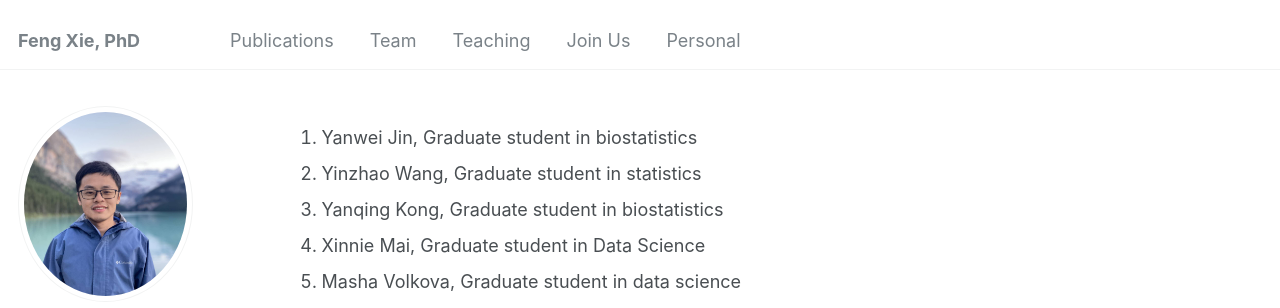
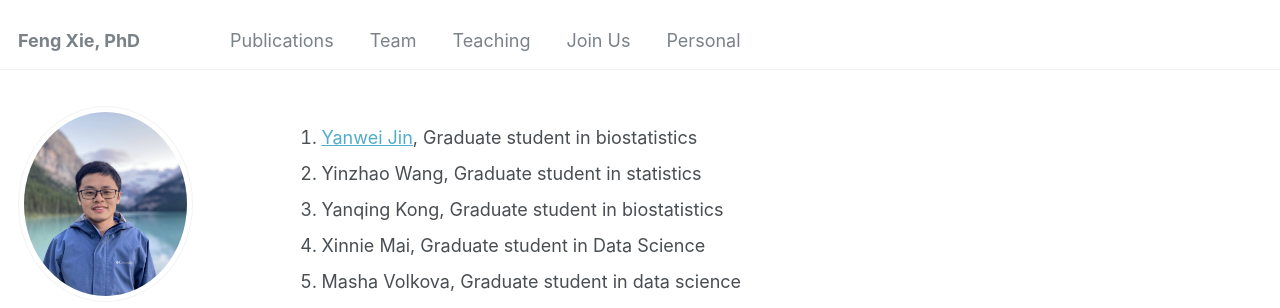
Before and after one commit to fengx13/fengx13.github.io, a Jekyll site: the page built from _pages/team.md, in a window 1280 px wide. Shown: the top 308 px of the page. Built offline with Jekyll 4.4.1, drawn with Linux system fonts in a browser that asks for light colours; some web fonts are replaced; part of the change alters nothing that is shown.

```diff
--- a/_pages/team.md
+++ b/_pages/team.md
@@ -5,7 +5,7 @@ permalink: /team/
 author_profile: true
 ---
 
-1. Yanwei Jin, Graduate student in biostatistics
+1. [Yanwei Jin](https://yanweijin.github.io/), Graduate student in biostatistics
 2. Yinzhao Wang, Graduate student in statistics
 3. Yanqing Kong, Graduate student in biostatistics
 4. Xinnie Mai, Graduate student in Data Science
```
